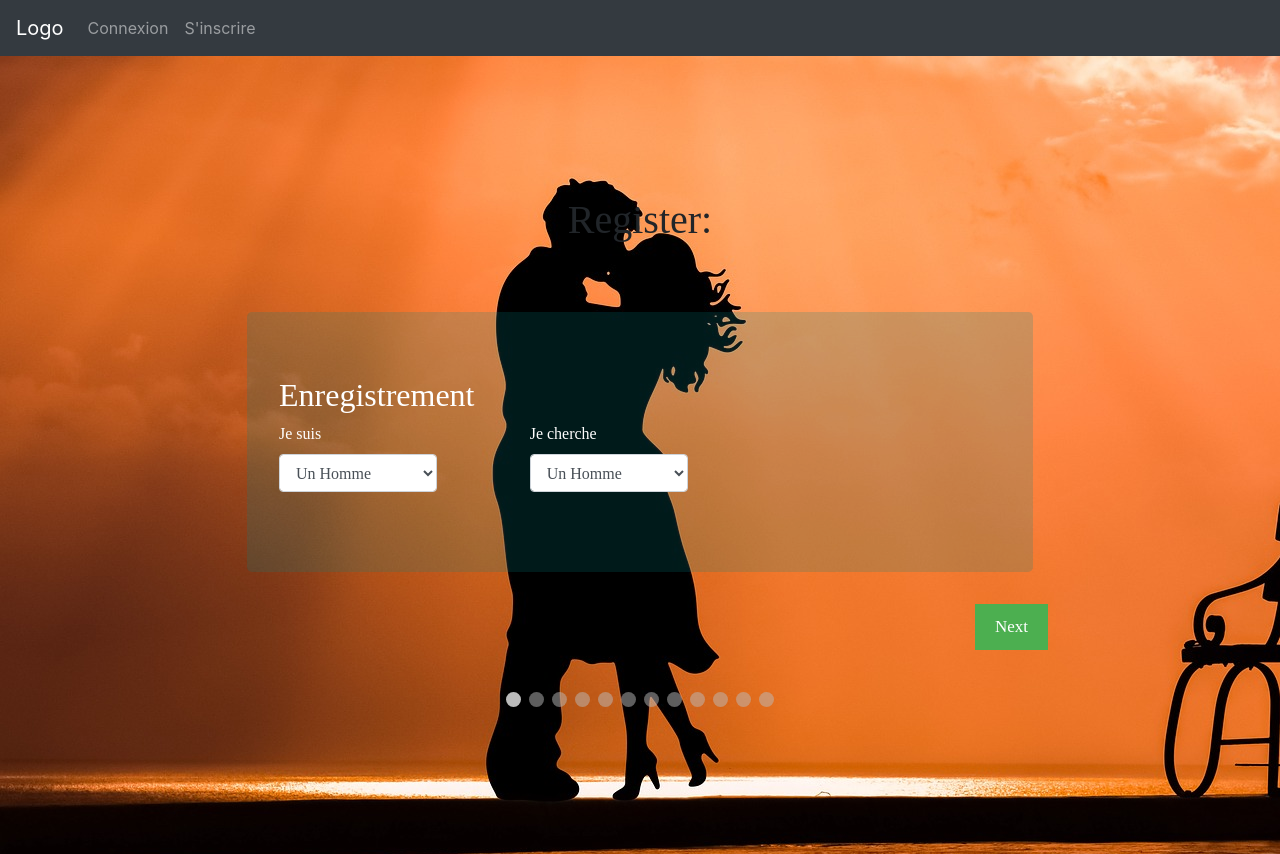
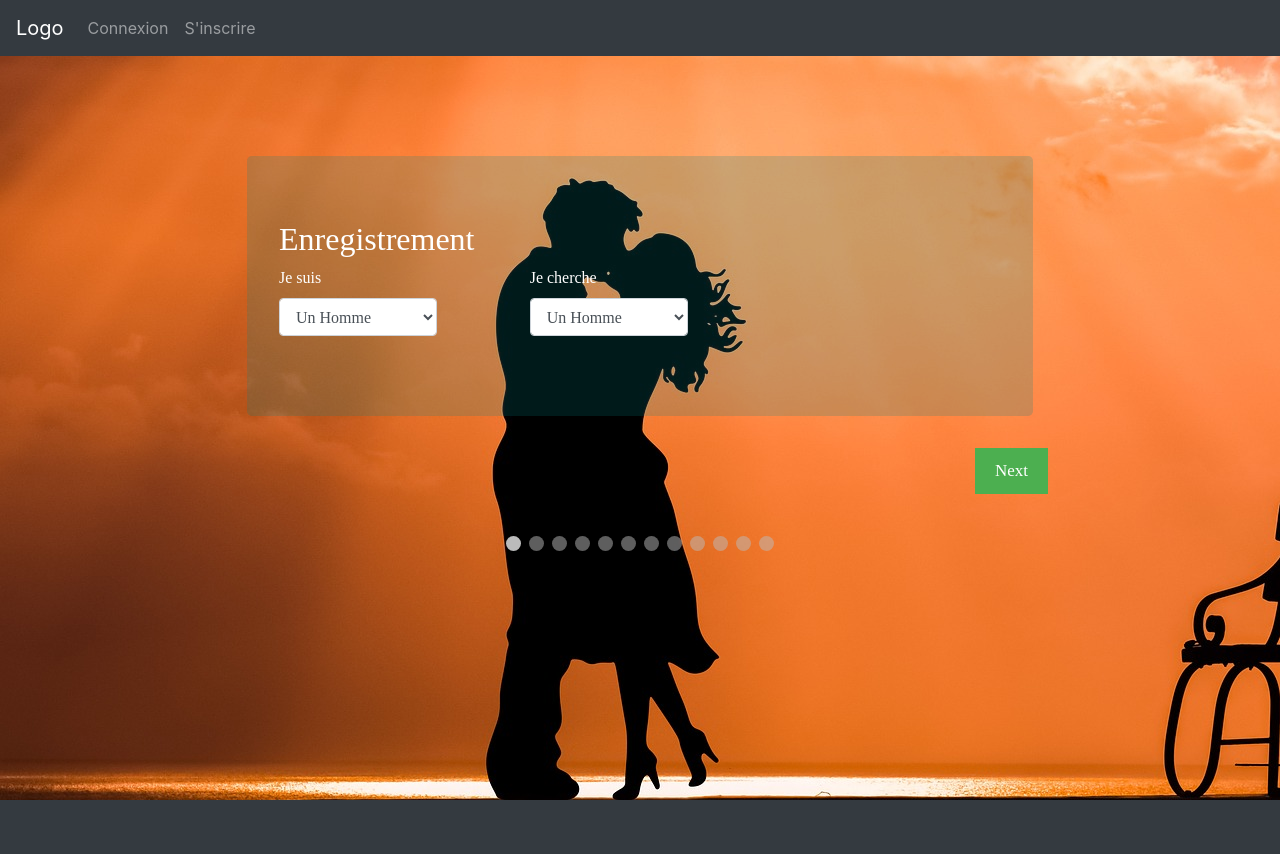
Before and after one commit to Sirzesx/Meetoo, a PHP site: page /inscription.php in a window 1280 px wide. After the commit the page ends 800 px from the top, so only its background shows below. Run offline with PHP 8.4, Linux system fonts and the light colour scheme.

Commit message:
Add files via upload

```diff
--- a/inscription.php
+++ b/inscription.php
@@ -52,7 +52,6 @@
 
 
 <form id="regForm" action="/action_page.php"> <!-- action à modifier -->
-  <h1>Register:</h1>
     <div class="container">
       <div class="jumbotron">	<!-- retirer Register ou Enregistrement -->
         <h2> Enregistrement </h2>
--- a/style.css
+++ b/style.css
@@ -1,13 +1,14 @@
 body{
 
 	background-image: url("img/coupleP.jpg");
-
+	background-repeat: no-repeat;
 }
 
 .jumbotron {
     background-color:hsl(180,100%,25%,0.2); /* Rose */
     color: #ffffff; //blanc
     background-image: url("img/coeur.jpg");  /* Image non fonctionnel */
+
 }
 
 #age{
@@ -38,7 +39,7 @@ body{
 
 #regForm {
   /*background-color: #ffffff;*/
-  margin: 100px auto;
+  margin: 0px auto;
   font-family: Raleway;
   padding: 40px;
   width: 70%;
```
